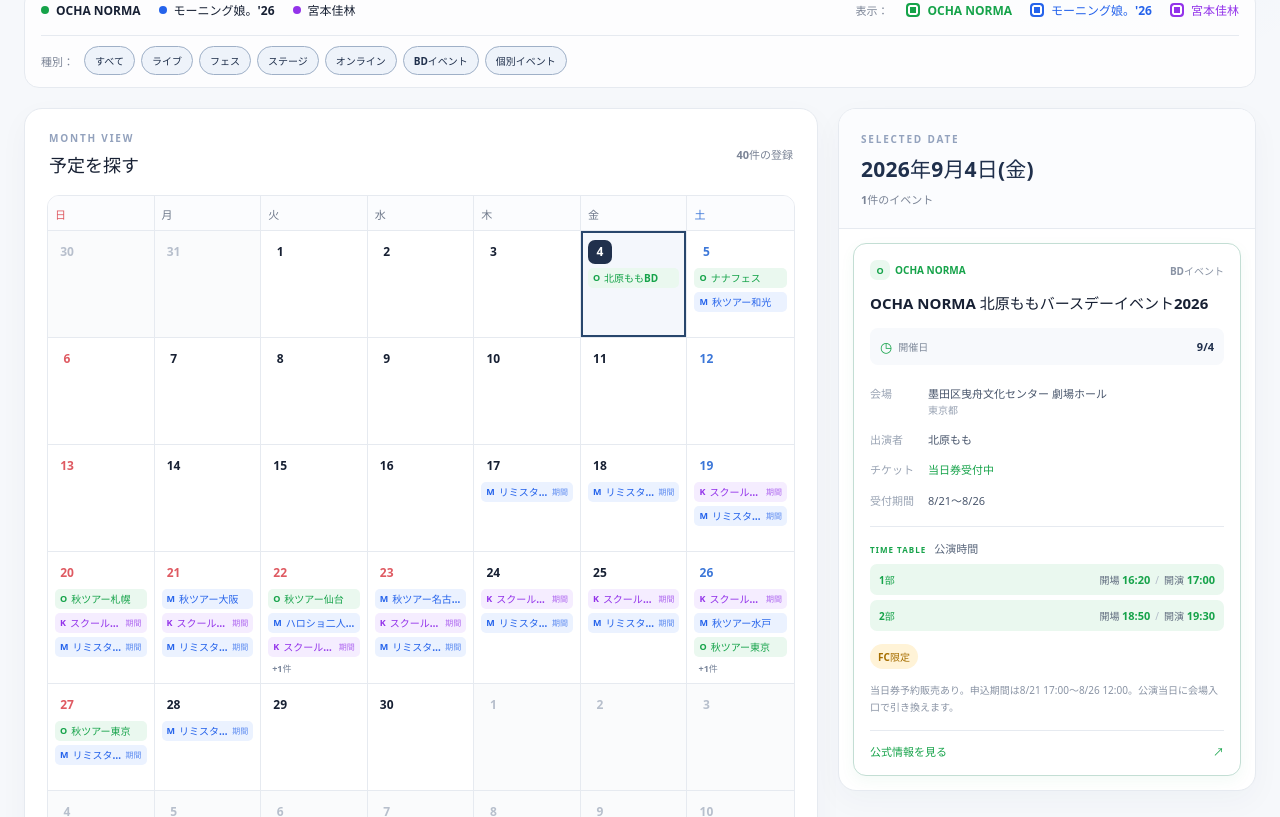
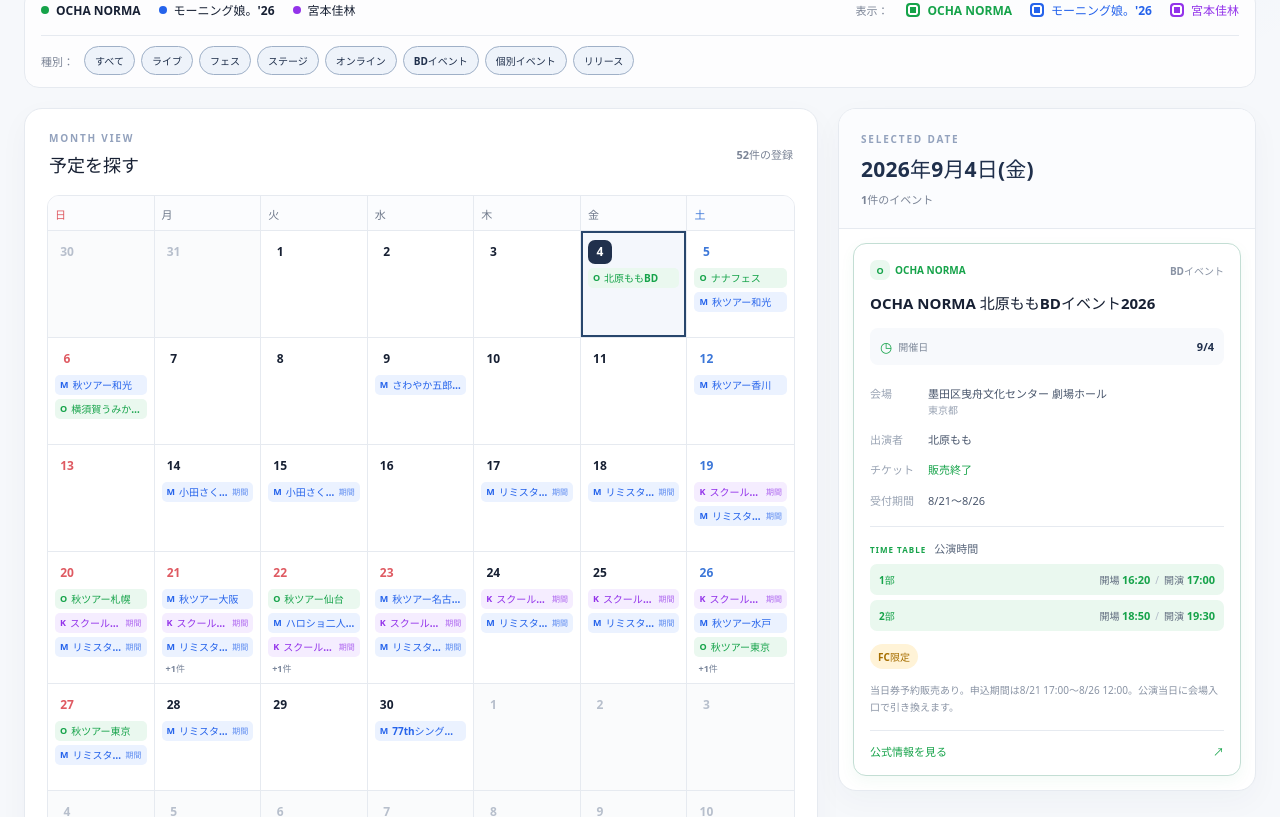
Before and after one commit to BAD-TERUMARU/oshi-calendar, a React (Vite) app: page / in a window 1280 px wide. Shown: the part 283-1100 px from the top of the page. Built offline with nearby package versions, Linux system fonts and the light colour scheme; no server answers.

Commit message:
Update event snapshot for 2026-08-31

```diff
--- a/src/App.tsx
+++ b/src/App.tsx
@@ -173,7 +173,12 @@
 
   const calendarDays = useMemo(() => getCalendarDays(currentMonth), [currentMonth]);
   const visibleEvents = useMemo(
-    () => calendarEvents.filter((event) => visibleArtists[event.artist] && visibleEventTypes[event.eventType]),
+    () =>
+      calendarEvents.filter(
+        (event) =>
+          (event.artists ?? [event.artist]).some((artist) => visibleArtists[artist]) &&
+          visibleEventTypes[event.eventType],
+      ),
     [calendarEvents, visibleArtists, visibleEventTypes],
   );
   const eventsByDate = useMemo(() => {
@@ -220,9 +225,9 @@
             <h1>推し活カレンダー</h1>
             <p>3組の予定を、ひとつのカレンダーに。</p>
           </div>
-          <div className="header-note" aria-label="2026年8月22日時点の公開情報スナップショット">
+          <div className="header-note" aria-label="2026年8月31日時点の公開情報スナップショット">
             <span className="live-dot" />
-            <span>SNAPSHOT 2026.08.22</span>
+            <span>SNAPSHOT 2026.08.31</span>
           </div>
         </div>
       </header>
@@ -385,7 +390,7 @@
 
       <footer className="app-footer">
         <span>推し活カレンダー｜非公式ファン作成</span>
-        <span>公開情報スナップショット：2026年8月22日時点</span>
+        <span>公開情報スナップショット：2026年8月31日時点</span>
         <span>最新情報・受付条件は公式ページをご確認ください</span>
         <p className="app-footer-warning">
           このアプリは公式運営とは関係ありません。掲載情報の利用・転載は各公式サイトの規約・権利条件に従ってください。
--- a/src/data/events.ts
+++ b/src/data/events.ts
@@ -1,6 +1,6 @@
 import type { CalendarEvent } from "../types";
 
-// 公式イベントページを確認した2026-08-22時点のローカルスナップショットです。
+// 公式イベントページを確認した2026-08-31時点のローカルスナップショットです。
 // 自動取得へ移行するときは、この配列を取得・正規化処理の出力に置き換えます。
 const OCHA_TOUR_URL =
   "https://helloproject.com/event/11d8d2c5b7f26e0eb652f7d41a5b47448f46f892af88d81e806ece70d9cdcdea/";
@@ -13,7 +13,7 @@
   {
     id: "ocha-kitahara-birthday-2026",
     artist: "ocha",
-    title: "OCHA NORMA 北原ももバースデーイベント2026",
+    title: "OCHA NORMA 北原ももBDイベント2026",
     shortTitle: "北原ももBD",
     startDate: "2026-09-04",
     venue: "墨田区曳舟文化センター 劇場ホール",
@@ -26,7 +26,7 @@
       { label: "2部", doors: "18:50", start: "19:30" },
     ],
     notes: "当日券予約販売あり。申込期間は8/21 17:00〜8/26 12:00。公演当日に会場入口で引き換えます。",
-    ticketStatus: "当日券受付中",
+    ticketStatus: "販売終了",
     ticketSalesDate: "2026-08-21",
     ticketSalesEndDate: "2026-08-26",
     officialUrl:
@@ -79,7 +79,7 @@
     eventType: "concert",
     performers: ["OCHA NORMA"],
     sessions: [{ doors: "16:45", start: "17:15" }],
-    ticketStatus: "一般発売予定",
+    ticketStatus: "受付中",
     ticketSalesDate: "2026-08-29",
     officialUrl: OCHA_TOUR_URL,
   },
@@ -97,7 +97,7 @@
       { label: "1公演", doors: "13:30", start: "14:30" },
       { label: "2公演", doors: "17:15", start: "18:15" },
     ],
-    ticketStatus: "一般発売予定",
+    ticketStatus: "受付中",
     ticketSalesDate: "2026-08-29",
     officialUrl: MORNING_TOUR_URL,
   },
@@ -115,7 +115,7 @@
       { label: "1公演", doors: "14:15", start: "14:45" },
       { label: "2公演", doors: "17:15", start: "17:45" },
     ],
-    ticketStatus: "一般発売予定",
+    ticketStatus: "受付中",
     ticketSalesDate: "2026-08-29",
     officialUrl: OCHA_TOUR_URL,
   },
@@ -134,7 +134,7 @@
       { label: "2公演目", doors: "18:35", start: "18:45" },
     ],
     notes: "参加券付き商品引換券は8/24から受付。定数に達し次第、受付終了です。",
-    ticketStatus: "受付前",
+    ticketStatus: "受付中",
     ticketSalesDate: "2026-08-24",
     ticketSalesEndDate: "2026-09-22",
     officialUrl:
@@ -154,7 +154,7 @@
       { label: "1公演", doors: "13:30", start: "14:30" },
       { label: "2公演", doors: "17:15", start: "18:15" },
     ],
-    ticketStatus: "一般発売予定",
+    ticketStatus: "受付中",
     ticketSalesDate: "2026-08-29",
     officialUrl: MORNING_TOUR_URL,
   },
@@ -190,7 +190,7 @@
       { label: "1公演", doors: "13:30", start: "14:30" },
       { label: "2公演", doors: "17:15", start: "18:15" },
     ],
-    ticketStatus: "一般発売予定",
+    ticketStatus: "受付中",
     ticketSalesDate: "2026-08-29",
     officialUrl: MORNING_TOUR_URL,
   },
@@ -729,4 +729,205 @@
     ticketSalesDate: "2026-11-14",
     officialUrl: KARIN_TOUR_URL,
   },
+
+  // 2026-08-31時点で公式公開ページから追加確認したイベント
+  {
+    id: "morning-wako-2026-09-06",
+    artist: "morning",
+    title: "モーニング娘。'26 コンサートツアー秋「超 Heartful 11」和光公演",
+    shortTitle: "秋ツアー和光",
+    startDate: "2026-09-06",
+    venue: "和光市民文化センター サンアゼリア 大ホール",
+    prefecture: "埼玉県",
+    eventType: "concert",
+    performers: ["モーニング娘。'26"],
+    sessions: [
+      { label: "1公演", doors: "13:00", start: "14:00" },
+      { label: "2公演", doors: "17:00", start: "18:00" },
+    ],
+    ticketStatus: "受付中",
+    ticketSalesDate: "2026-08-15",
+    officialUrl: MORNING_TOUR_URL,
+  },
+  {
+    id: "ocha-umikaze-carnival-2026",
+    artist: "ocha",
+    title: "MARIS応援サポーター 斉藤円香出演「横須賀うみかぜカーニバル2026」",
+    shortTitle: "横須賀うみかぜカーニバル",
+    startDate: "2026-09-06",
+    venue: "うみかぜ公園",
+    prefecture: "神奈川県",
+    eventType: "individual",
+    performers: ["斉藤円香"],
+    notes: "9:30〜15:30。入場無料（一部有料コンテンツあり）。荒天中止。",
+    ticketStatus: "無料",
+    officialUrl:
+      "https://www.city.yokosuka.kanagawa.jp/5810/nagekomi/20260729-umikazecarnival.html",
+  },
+  {
+    id: "morning-sawayaka-goro-birthday-2026",
+    artist: "morning",
+    title: "さわやか五郎44歳バースデーイベント2026 ～五郎は都を駆け抜ける～",
+    shortTitle: "さわやか五郎BD",
+    startDate: "2026-09-09",
+    venue: "渋谷DAIA",
+    prefecture: "東京都",
+    eventType: "birthday",
+    performers: ["さわやか五郎", "井上春華", "弓桁朱琴"],
+    sessions: [
+      { label: "1部", doors: "17:30", start: "18:00" },
+      { label: "2部", doors: "19:30", start: "20:00" },
+    ],
+    notes: "1部ゲストは井上春華・弓桁朱琴。前売り受付は8/17 18:00〜9/8 23:00（定員に達し次第終了）。",
+    ticketStatus: "受付中",
+    ticketSalesDate: "2026-08-17",
+    ticketSalesEndDate: "2026-09-08",
+    officialUrl:
+      "https://helloproject.com/event/4642a2c951474ab2cef37b25d209125ab56ce386cc6a6592c3745649e2522b8f/",
+  },
+  {
+    id: "morning-withlive-oda-2026",
+    artist: "morning",
+    title: "モーニング娘。'26 77thシングル発売記念 小田さくら WithLIVEオンライン個別お話し会",
+    shortTitle: "小田さくらWithLIVE",
+    startDate: "2026-09-14",
+    endDate: "2026-09-15",
+    eventType: "online",
+    performers: ["小田さくら"],
+    notes: "9/14・9/15の18:00以降に順次開始。ローソンWEB会員限定の抽選イベント。対象商品の予約購入期間は7/28 21:00〜8/11 23:59。",
+    ticketStatus: "販売終了",
+    ticketSalesDate: "2026-07-28",
+    ticketSalesEndDate: "2026-08-11",
+    officialUrl:
+      "https://helloproject.com/morningmusume/event/0b90d376fcfa10aabb3ea1fb914e755da07a166cfce80bf8e68e3923664a2d4f/",
+  },
+  {
+    id: "ocha-spark-yamanakako-2026",
+    artist: "ocha",
+    title: "つばきファクトリー・OCHA NORMA・ロージークロニクル「SPARK 2026 in YAMANAKAKO」",
+    shortTitle: "SPARK山中湖",
+    startDate: "2026-09-21",
+    venue: "山中湖交流プラザきらら",
+    prefecture: "山梨県",
+    eventType: "festival",
+    performers: ["OCHA NORMA", "つばきファクトリー", "ロージークロニクル"],
+    sessions: [{ doors: "09:00", start: "10:00" }],
+    notes: "OCHA NORMAは9/21出演。一般チケットは各日前日23:59まで販売予定。",
+    ticketStatus: "受付中",
+    ticketSalesDate: "2026-08-17",
+    ticketSalesEndDate: "2026-09-20",
+    officialUrl: "https://yum-e.jp/schedule/spark-2026-in-yamanakako/",
+  },
+  {
+    id: "morning-kagawa-2026-09-12",
+    artist: "morning",
+    title: "モーニング娘。'26 コンサートツアー秋「超 Heartful 11」香川公演",
+    shortTitle: "秋ツアー香川",
+    startDate: "2026-09-12",
+    venue: "レクザムホール（香川県県民ホール）・大ホール",
+    prefecture: "香川県",
+    eventType: "concert",
+    performers: ["モーニング娘。'26"],
+    sessions: [{ doors: "13:30", start: "14:30" }],
+    ticketStatus: "受付中",
+    ticketSalesDate: "2026-08-22",
+    officialUrl: MORNING_TOUR_URL,
+  },
+  {
+    id: "morning-77th-release-event-2026",
+    artist: "morning",
+    title: "モーニング娘。'26 77thシングル発売記念 ミニライブ＆お見送り会",
+    shortTitle: "77thシングル発売イベント",
+    startDate: "2026-09-30",
+    venue: "池袋・サンシャインシティ 噴水広場",
+    prefecture: "東京都",
+    eventType: "release",
+    performers: ["モーニング娘。'26"],
+    sessions: [{ start: "17:00" }],
+    notes: "観覧無料。優先観覧エリア入場券は対象商品の抽選、当日のお見送り会参加券付きCD販売あり。",
+    ticketStatus: "無料",
+    officialUrl:
+      "https://up-front-works.jp/morningmusume/event/5a33d836824cca596a9a1ff0fffa46348f97a23b7195064bc8404d6c13340c6c/",
+  },
+  {
+    id: "ocha-idol-battle-alive-2026",
+    artist: "ocha",
+    title: "OCHA NORMA・ロージークロニクル「IDOL BATTLE ALIVE 2026」",
+    shortTitle: "IDOL BATTLE ALIVE",
+    startDate: "2026-11-02",
+    venue: "豊洲PIT",
+    prefecture: "東京都",
+    eventType: "festival",
+    performers: ["OCHA NORMA", "ロージークロニクル"],
+    sessions: [{ doors: "17:00", start: "17:45" }],
+    notes: "OCHA NORMAは2025 Champion Actとして特別パフォーマンス。プレリクエスト抽選は8/21 12:00〜9/6 23:59。",
+    ticketStatus: "受付中",
+    ticketSalesDate: "2026-08-21",
+    ticketSalesEndDate: "2026-09-06",
+    officialUrl:
+      "https://helloproject.com/event/05305b6807c16d8d5fb9f39e4e724a5197d367a6a989609405019489ee05b82c/",
+  },
+  {
+    id: "ocha-garafes-2026",
+    artist: "ocha",
+    title: "OCHA NORMA・ロージークロニクル「ガラフェス ～渋谷 文化的衝撃センセーション 秋の新作発表会～」",
+    shortTitle: "ガラフェス渋谷",
+    startDate: "2026-11-03",
+    venue: "Shibuya LOVEZ",
+    prefecture: "東京都",
+    eventType: "festival",
+    performers: ["OCHA NORMA", "ロージークロニクル"],
+    notes: "チケットはTIGETで先行販売。",
+    ticketStatus: "受付中",
+    officialUrl:
+      "https://helloproject.com/event/c8aaeccce15eb5209994f81ff109c855e8f0637e1f9c175ba04b2129396235d0/",
+  },
+  {
+    id: "morning-gift-day1-2026",
+    artist: "morning",
+    title: "モーニング娘。'26・Juice=Juice・OCHA NORMA「GIFT～Girls Idol Festival Tokyo～」DAY-1",
+    shortTitle: "GIFT DAY1",
+    startDate: "2026-11-27",
+    venue: "SGCホール有明",
+    prefecture: "東京都",
+    eventType: "festival",
+    performers: ["モーニング娘。'26"],
+    notes: "DAY-1はモーニング娘。'26出演。最速先行（抽選）は8/18 12:00開始。",
+    ticketStatus: "受付中",
+    ticketSalesDate: "2026-08-18",
+    officialUrl:
+      "https://helloproject.com/morningmusume/event/956052fc64951fb2463a0065ae4a1020f3c8a191102db8c25af513eb5bf988ed/",
+  },
+  {
+    id: "morning-gift-day2-2026",
+    artist: "morning",
+    artists: ["morning", "ocha"],
+    title: "モーニング娘。'26・Juice=Juice・OCHA NORMA「GIFT～Girls Idol Festival Tokyo～」DAY-2",
+    shortTitle: "GIFT DAY2",
+    startDate: "2026-11-28",
+    venue: "TOYOTA ARENA TOKYO",
+    prefecture: "東京都",
+    eventType: "festival",
+    performers: ["モーニング娘。'26", "OCHA NORMA"],
+    notes: "DAY-2はモーニング娘。'26・OCHA NORMA出演。最速先行（抽選）は8/18 12:00開始。",
+    ticketStatus: "受付中",
+    ticketSalesDate: "2026-08-18",
+    officialUrl:
+      "https://helloproject.com/morningmusume/event/956052fc64951fb2463a0065ae4a1020f3c8a191102db8c25af513eb5bf988ed/",
+  },
+  {
+    id: "karin-yokohama-2026-12-01",
+    artist: "karin",
+    title: "宮本佳林 5周年記念LIVE TOUR 2026 宮本佳林MAX公演",
+    shortTitle: "5周年ライブ横浜",
+    startDate: "2026-12-01",
+    venue: "KT Zepp Yokohama",
+    prefecture: "神奈川県",
+    eventType: "concert",
+    performers: ["宮本佳林", "ハロプロ研修生"],
+    sessions: [{ label: "宮本佳林MAX", doors: "17:00", start: "18:00" }],
+    ticketStatus: "一般発売予定",
+    ticketSalesDate: "2026-11-14",
+    officialUrl: KARIN_TOUR_URL,
+  },
 ];
--- a/src/types.ts
+++ b/src/types.ts
@@ -12,6 +12,7 @@
   | "other";
 
 export type TicketStatus =
+  | "無料"
   | "受付前"
   | "受付中"
   | "当日券受付中"
@@ -30,6 +31,8 @@
 export interface CalendarEvent {
   id: string;
   artist: ArtistId;
+  /** 複数組が出演するイベントは、主催元の掲載順などに応じて補助的に指定します。 */
+  artists?: ArtistId[];
   title: string;
   shortTitle: string;
   startDate: string;
--- a/worker/index.ts
+++ b/worker/index.ts
@@ -3,7 +3,7 @@
 
 const SNAPSHOT_KEY = "events-latest";
 const DEFAULT_RANGE_MONTHS = 6;
-const BUNDLED_SNAPSHOT_AT = "2026-08-22T00:00:00+09:00";
+const BUNDLED_SNAPSHOT_AT = "2026-08-31T00:00:00+09:00";
 
 interface KVNamespaceLike {
   get<T = unknown>(key: string, type?: "json"): Promise<T | null>;
```
Also changed, not shown: 4 other files (tests, documents, lock files or other folders).
